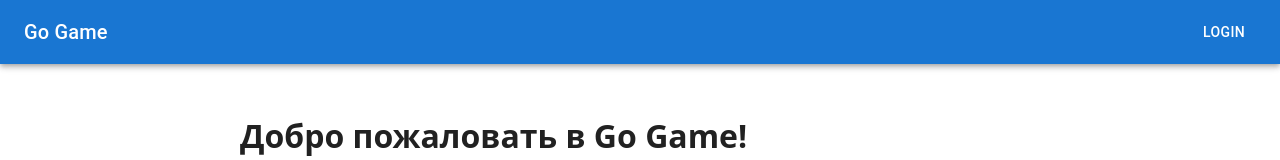
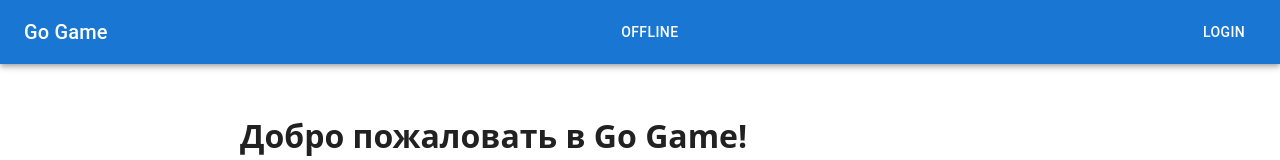
Before and after one commit to IU9-Team-exe/go-game-front, a React (Vite) app: page / in a window 1280 px wide. Shown: the top 160 px of the page. Built offline with nearby package versions, Linux system fonts and the light colour scheme; no server answers.

Commit message:
header + router

```diff
--- a/src/App.jsx
+++ b/src/App.jsx
@@ -8,11 +8,8 @@ function App() {
     return (
         <>
             <Header />
-            <Provider store={store}>
-                <AppRouter />
-            </Provider>
+            <AppRouter />
         </>
-
     );
 }
 
--- a/src/components/header/Header.jsx
+++ b/src/components/header/Header.jsx
@@ -1,19 +1,29 @@
-// src/components/header/Header.jsx
 import React from "react";
+import {Link} from "react-router-dom";
 import AppBar from "@mui/material/AppBar";
 import Toolbar from "@mui/material/Toolbar";
 import Typography from "@mui/material/Typography";
 import Button from "@mui/material/Button";
 import styles from "./Header.module.css";
 
+
 function Header() {
     return (
-        <AppBar position="static" className={styles.appBar}>
+        <AppBar position="static">
             <Toolbar className={styles.toolbar}>
                 <Typography variant="h6" component="div" className={styles.title}>
-                    Go Game
+                    <Link to="/" className={styles.link}>
+                        Go Game
+                    </Link>
                 </Typography>
-                <Button color="inherit" className={styles.button}>
+
+                <Button color="inherit">
+                    <Link to="/offline" className={styles.link}>
+                        offline
+                    </Link>
+                </Button>
+
+                <Button color="inherit">
                     Login
                 </Button>
             </Toolbar>
--- a/src/components/header/Header.module.css
+++ b/src/components/header/Header.module.css
@@ -9,3 +9,16 @@
 .title {
     font-weight: bold;
 }
+
+.link {
+    color: inherit;
+    text-decoration: none;
+}
+
+.link:hover,
+.link:focus,
+.link:visited,
+.link:active {
+    text-decoration: none;
+    color: inherit;
+}
--- a/src/main.jsx
+++ b/src/main.jsx
@@ -2,6 +2,7 @@ import {StrictMode} from 'react'
 import {createRoot} from 'react-dom/client'
 import './index.css'
 import App from './App.jsx'
+import {BrowserRouter} from "react-router-dom";
 
 // createRoot(document.getElementById('root')).render(
 //   <StrictMode>
@@ -9,5 +10,7 @@ import App from './App.jsx'
 //   </StrictMode>,
 // )
 createRoot(document.getElementById('root')).render(
-    <App/>
+    <BrowserRouter>
+        <App />
+    </BrowserRouter>
 )
--- a/src/pages/Game/Game.jsx
+++ b/src/pages/Offline/Offline.jsx
@@ -4,7 +4,7 @@
 // import {getGameById} from "../../services/gameService";
 import GoPlayer from "../../components/board/GoPlayer.jsx";
 
-function Game() {
+function Offline() {
     // const {gameId} = useParams();
     // const user = useSelector((state) => state.user.user);
 
@@ -29,4 +29,4 @@ function Game() {
     );
 }
 
-export default Game;
+export default Offline;
--- a/src/routes/AppRouter.jsx
+++ b/src/routes/AppRouter.jsx
@@ -1,16 +1,14 @@
 import React from "react";
-import { BrowserRouter, Routes, Route } from "react-router-dom";
+import {BrowserRouter, Routes, Route} from "react-router-dom";
 import Home from "../pages/Home/Home";
-import Game from "../pages/Game/Game";
+import Offline from "../pages/Offline/Offline.jsx";
 
 export default function AppRouter() {
     return (
-        <BrowserRouter>
-            <Routes>
-                <Route path="/" element={<Home />} />
-                <Route path="/game" element={<Game />} />
-                <Route path="*" element={<div>Страница не найдена</div>} />
-            </Routes>
-        </BrowserRouter>
+        <Routes>
+            <Route path="/" element={<Home/>}/>
+            <Route path="/offline" element={<Offline/>}/>
+            <Route path="*" element={<div>Страница не найдена</div>}/>
+        </Routes>
     );
 }
```
Also changed, not shown: src/pages/Offline/Offline.module.css (added).
